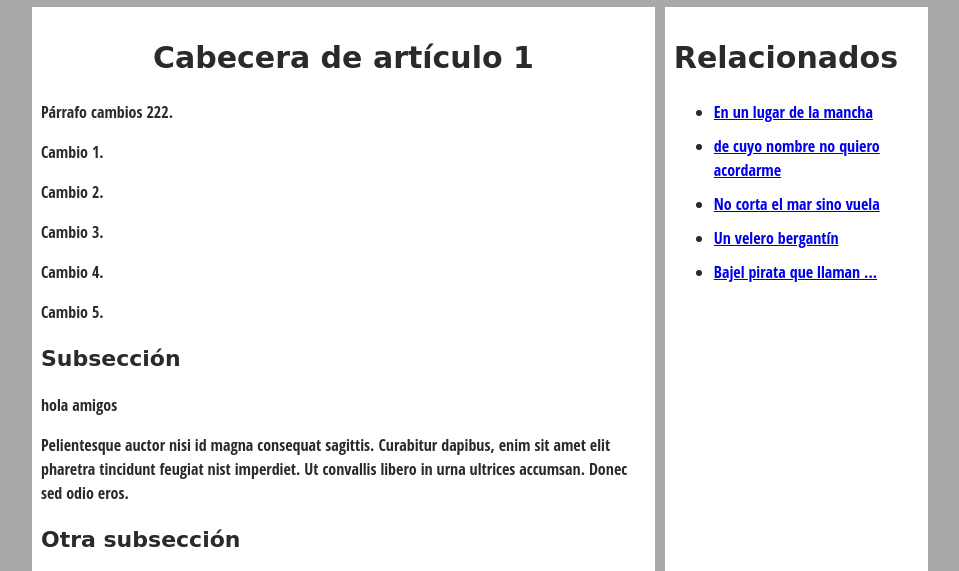
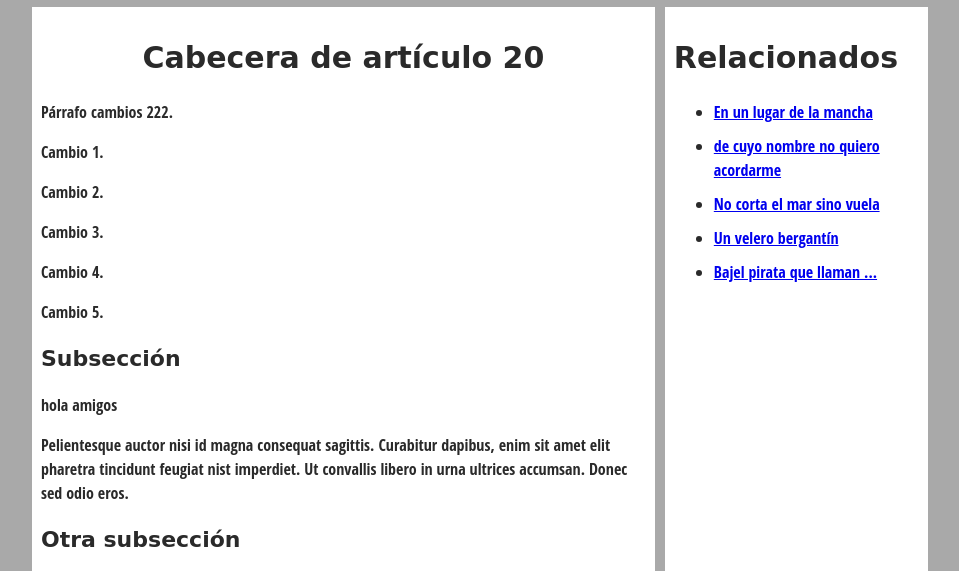
Before and after one commit to dcompano/curso-git-repo1, a plain HTML site: page index.html in a window 1280 px wide. Shown: the part 221-792 px from the top of the page, without its empty margins (160-1119 px from the left). Drawn offline with Linux system fonts and the light colour scheme.

Commit message:
Cambio en cabecera de artículo

```diff
--- a/index.html
+++ b/index.html
@@ -26,7 +26,7 @@
   <main>
 
   <article>
-  <h2>Cabecera de artículo 1</h2>
+  <h2>Cabecera de artículo 20</h2>
 
   <p>Párrafo cambios 222.</p>
 
```
